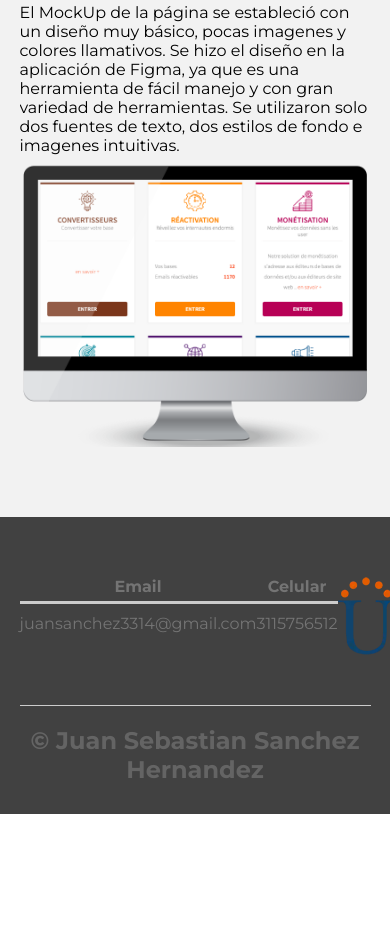
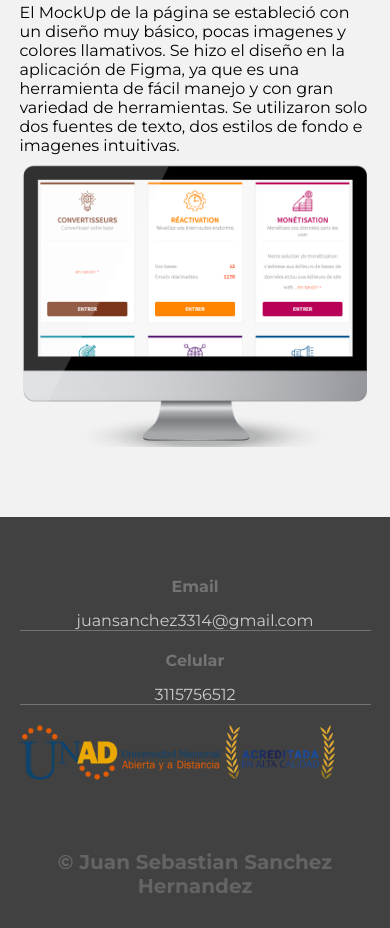
Before and after one commit to JuanSanchez3314/MediaQueries, a plain HTML site: page index.html in a window 390 px wide. Shown: the part 3221-4149 px from the top of the page. Before the commit the page ends 4035 px from the top, so only its background shows below. Drawn offline with Linux system fonts and the light colour scheme.

Commit message:
Update estilo.css

```diff
--- a/estilo.css
+++ b/estilo.css
@@ -154,4 +154,31 @@ footer{
     .imagenMU{
         width: 98%;
     }
+    .contenedor-mockup{
+        flex-direction: column;
+        justify-content: center;
+        align-items: center;
+    }
+    .contenedor-footer{
+        flex-direction: column;
+        border: none;
+    }
+    .imagenfoot{
+        width: 90%;
+        flex-direction: column;
+    }
+    .content-foo{
+        margin-bottom: 20px;
+        text-align: center;
+    }
+    .content-foo h4{
+        border: none;
+    }
+    .content-foo p{
+        color: #ccc;
+        border-bottom: 1px solid rgba(126, 126, 126, 0.83);
+    }
+    .final{
+        font-size: 20px;
+    }
 }
```
